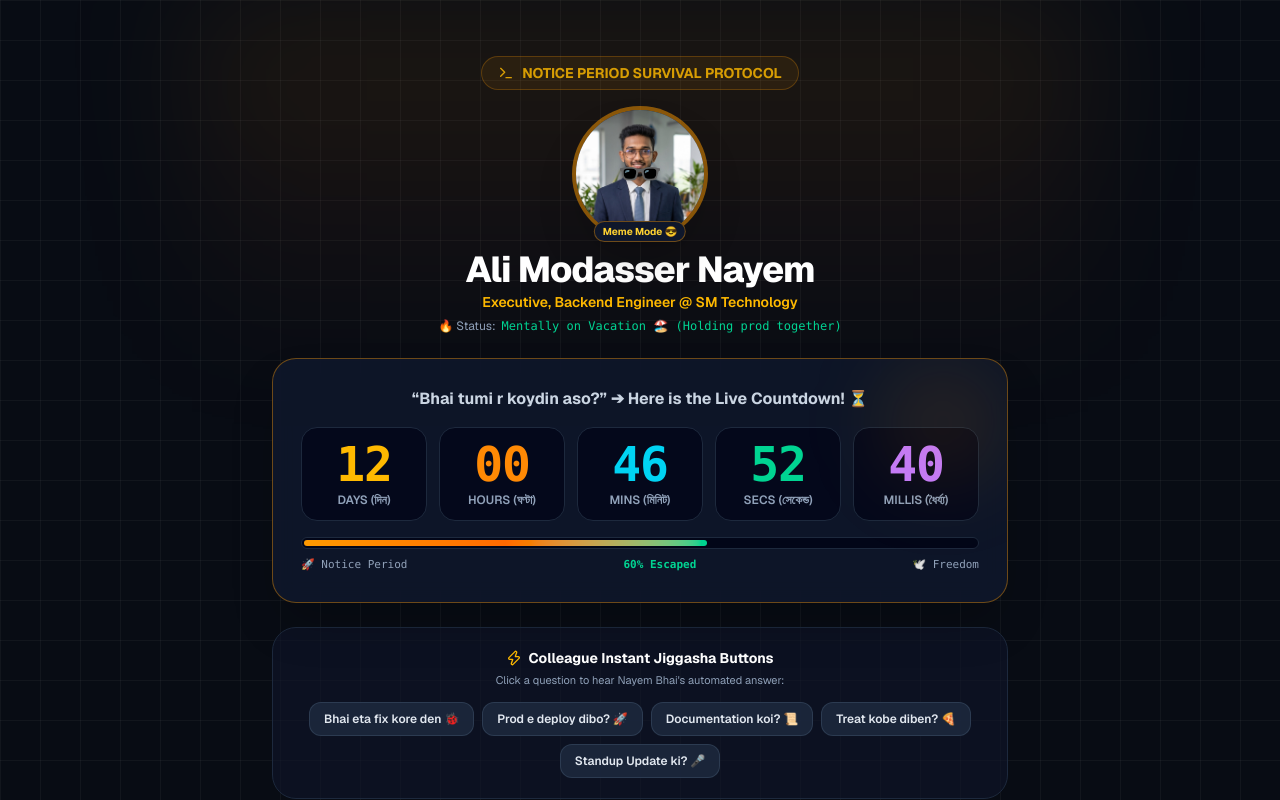
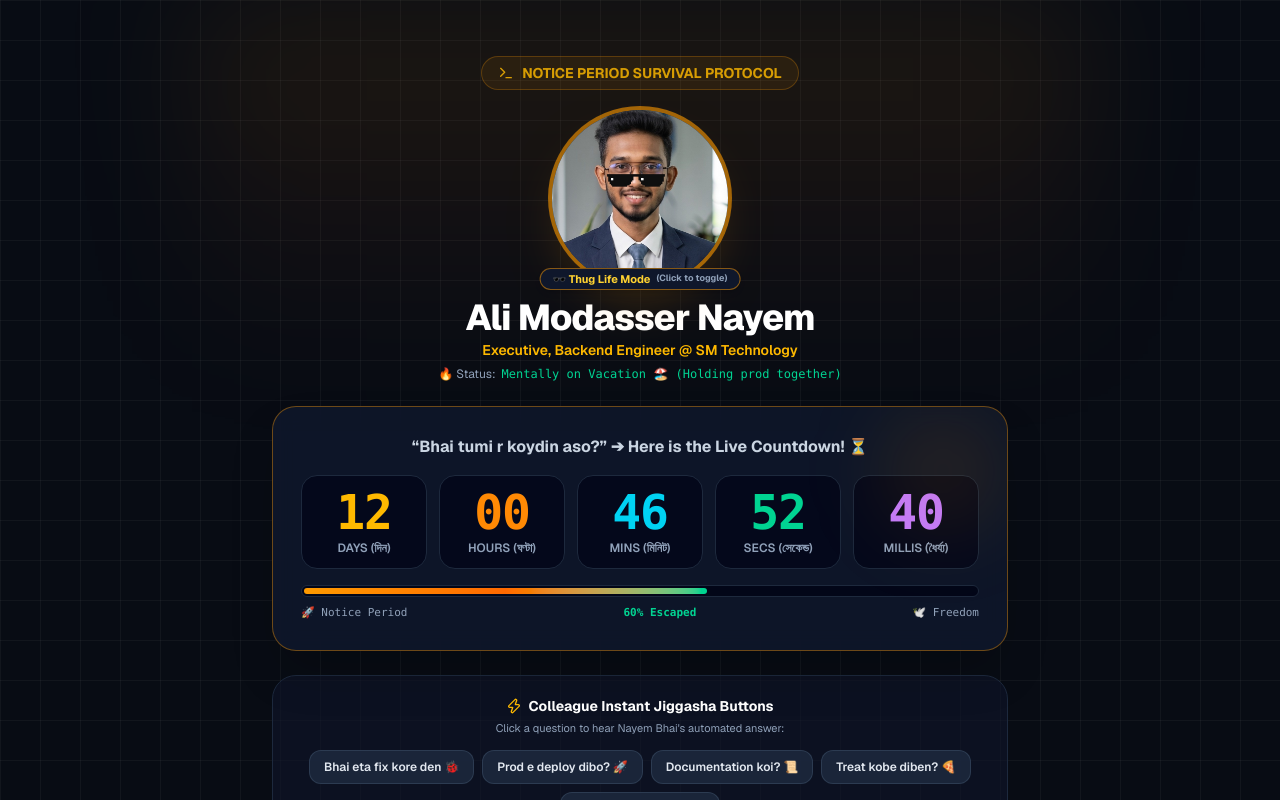
Before and after one commit to modasser-nayem/resign-countdown, a Next.js app: page / in a window 1280 px wide. Shown: the top 800 px of the page. Built offline with nearby package versions, Linux system fonts and the light colour scheme.

Commit message:
fix: high-resolution headshot crop and pixel-perfect thug life sunglasses alignment

```diff
--- a/src/components/MemeCountdown.tsx
+++ b/src/components/MemeCountdown.tsx
@@ -144,24 +144,28 @@ export default function MemeCountdown() {
 
       {/* Developer Profile Header */}
       <div className="flex flex-col items-center mb-6">
-        <div className="relative mb-3 group cursor-pointer" onClick={() => setMemeGlasses(!memeGlasses)}>
-          <div className="w-28 h-28 sm:w-32 sm:h-32 rounded-full overflow-hidden ring-4 ring-amber-500/50 shadow-2xl bg-slate-800 relative transition-transform duration-300 group-hover:scale-105">
+        <div
+          className="relative mb-3 group cursor-pointer"
+          onClick={() => {
+            soundEffects.playPop();
+            setMemeGlasses(!memeGlasses);
+          }}
+        >
+          <div className="w-36 h-36 sm:w-44 sm:h-44 rounded-full overflow-hidden ring-4 ring-amber-500/60 shadow-2xl shadow-amber-500/20 bg-slate-800 relative transition-transform duration-300 group-hover:scale-105">
             <Image
-              src="/profile-5.1.jpg"
+              src={memeGlasses ? "/profile-meme.jpg" : "/profile-headshot.jpg"}
               alt="Ali Modasser Nayem"
               fill
+              sizes="(max-width: 640px) 144px, 176px"
+              quality={95}
               className="object-cover"
               priority
             />
-            {memeGlasses && (
-              <div className="absolute inset-0 flex items-center justify-center pointer-events-none drop-shadow-lg">
-                <span className="text-4xl filter drop-shadow">🕶️</span>
-              </div>
-            )}
           </div>
 
-          <div className="absolute -bottom-1 left-1/2 -translate-x-1/2 bg-slate-900 border border-amber-500/40 text-[10px] text-amber-300 font-bold px-2 py-0.5 rounded-full whitespace-nowrap shadow-md">
-            {memeGlasses ? "Meme Mode 😎" : "Click for Thug Life 🕶️"}
+          <div className="absolute -bottom-1 left-1/2 -translate-x-1/2 bg-slate-900 border border-amber-500/50 text-[11px] text-amber-300 font-bold px-3 py-0.5 rounded-full whitespace-nowrap shadow-md flex items-center gap-1.5 cursor-pointer hover:bg-slate-800 transition-colors">
+            <span>{memeGlasses ? "🕶️ Thug Life Mode" : "👔 Clean Mode"}</span>
+            <span className="text-[9px] text-slate-400">(Click to toggle)</span>
           </div>
         </div>
 
```
Also changed, not shown: public/profile-headshot.jpg (added), public/profile-meme.jpg (added).
